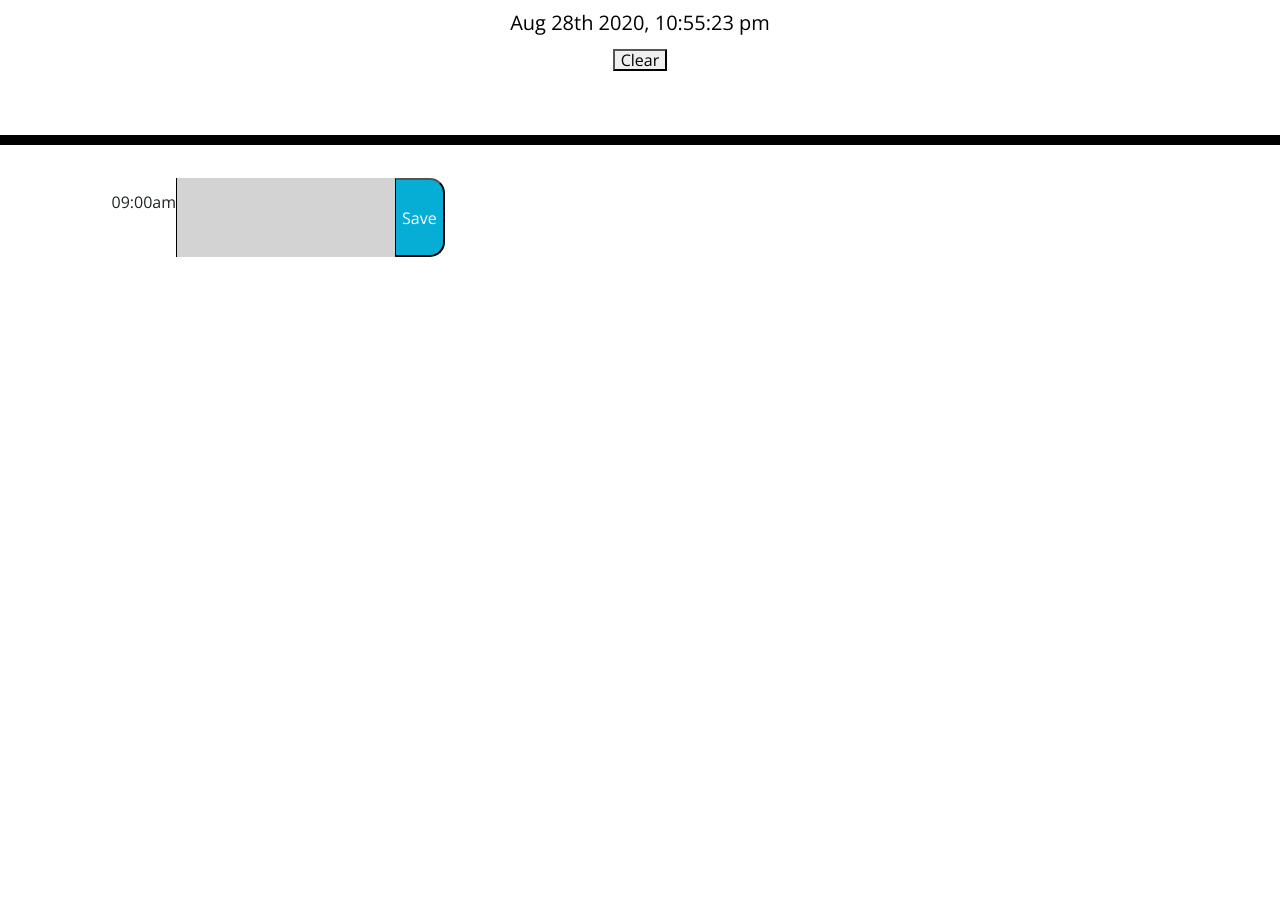
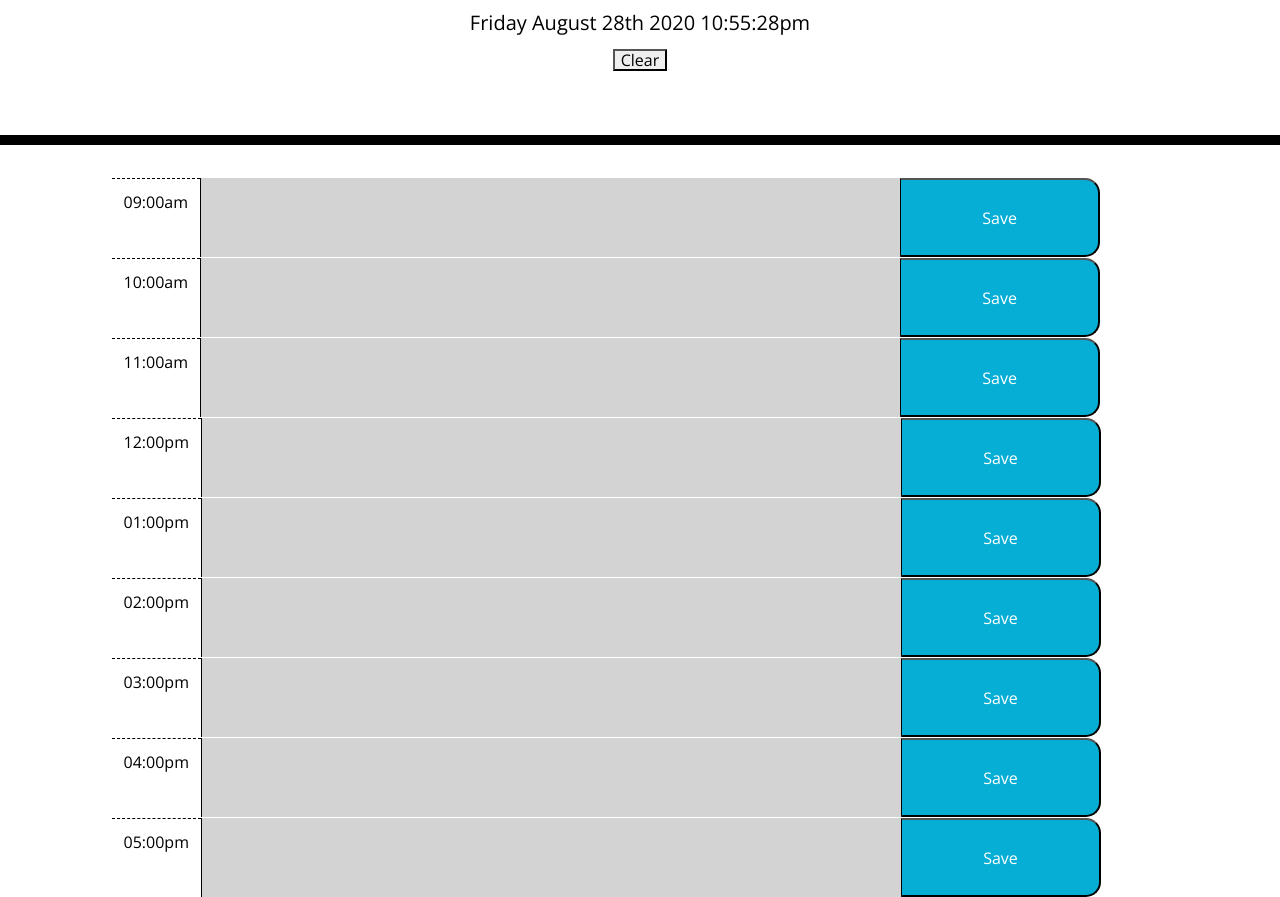
Before and after one commit to LostandConfusedStudent/Work-Day-Scheduler, a plain HTML site: page index.html in a window 1280 px wide. Shown: the part 181-1078 px from the top of the page. Before the commit the page ends 800 px from the top, so only its background shows below. Drawn offline with nearby package versions, Linux system fonts and the light colour scheme.

Commit message:
Added the rest of the time-blocks, made adjustments, and fixed bugs

```diff
--- a/index.html
+++ b/index.html
@@ -31,6 +31,7 @@
 
       <!-- Button to clear all data in local storage -->
       <button type="button" id="clearAll">Clear</button>
+
     </header>
 
     <div class="container">
@@ -40,9 +41,73 @@
       <!-- Test block -->
       <div class="row">
         <div class="input">
-          <span>09:00am</span>
+          <span class="hour">09:00am</span>
         </div>
         <textarea class="form" id="9am"></textarea>
+        <button type="button" class="saveBtn">Save</button>
+      </div>
+
+      <div class="row">
+        <div class="input">
+          <span class="hour">10:00am</span>
+        </div>
+        <textarea class="form" id="10am"></textarea>
+        <button type="button" class="saveBtn">Save</button>
+      </div>
+
+      <div class="row">
+        <div class="input">
+          <span class="hour">11:00am</span>
+        </div>
+        <textarea class="form" id="11am"></textarea>
+        <button type="button" class="saveBtn">Save</button>
+      </div>
+
+      <div class="row">
+        <div class="input">
+          <span class="hour">12:00pm</span>
+        </div>
+        <textarea class="form" id="12pm"></textarea>
+        <button type="button" class="saveBtn">Save</button>
+      </div>
+
+      <div class="row">
+        <div class="input">
+          <span class="hour">01:00pm</span>
+        </div>
+        <textarea class="form" id="13pm"></textarea>
+        <button type="button" class="saveBtn">Save</button>
+      </div>
+
+      <div class="row">
+        <div class="input">
+          <span class="hour">02:00pm</span>
+        </div>
+        <textarea class="form" id="14pm"></textarea>
+        <button type="button" class="saveBtn">Save</button>
+      </div>
+
+      <div class="row">
+        <div class="input">
+          <span class="hour">03:00pm</span>
+        </div>
+        <textarea class="form" id="15pm"></textarea>
+        <button type="button" class="saveBtn">Save</button>
+      </div>
+
+      <div class="row">
+        <div class="input">
+          <span class="hour">04:00pm</span>
+        </div>
+        <textarea class="form" id="16pm"></textarea>
+        <button type="button" class="saveBtn">Save</button>
+      </div>
+
+      <div class="row">
+        <div class="input">
+          <span class="hour">05:00pm</span>
+        </div>
+        <textarea class="form" id="17pm"></textarea>
         <button type="button" class="saveBtn">Save</button>
       </div>
 
--- a/script.js
+++ b/script.js
@@ -1,27 +1,61 @@
 // Set today's date
 // Taken from https://momentjs.com/
-var today = moment().format("MMM Do YYYY, h:mm");
-var seconds = moment().format("ss a")
+var day = moment().format("dddd");
+var today = moment().format("MMMM Do YYYY");
+// var seconds = moment().format("ss a")
 console.log(today);
-console.log(seconds);
 
 // Display today's date on html page
 var invervalSeconds = setInterval(function() {
-    $("#currentDay").html(today + ":" + seconds);
+    $("#currentDay").html(day + " " + today + " " + moment().format("hh:mm:ssa"));
 });
 
 
 // Define variables for every hour
-var hours = moment().hours();
+var hour = moment().hours();
 var yourInput;
 var yourHours;
 
 var nine = $("#9am");
+var ten = $("#10am");
+var eleven = $("#11am");
+var twelve = $("#12pm");
+var one = $("#13pm");
+var two = $("#14pm");
+var three = $("#15pm");
+var four = $("#16pm");
+var five = $("#17pm");
 
 // Function to start the page up
 function startPage() {
+
     var startNine = JSON.parse(localStorage.getItem("09:00am"))
     nine.val(startNine);
+
+    var startTen = JSON.parse(localStorage.getItem("10:00am"))
+    ten.val(startTen);
+
+    var startEleven = JSON.parse(localStorage.getItem("11:00am"))
+    eleven.val(startEleven);
+
+    var startTwelve = JSON.parse(localStorage.getItem("12:00pm"))
+    twelve.val(startTwelve);
+
+    var startOne = JSON.parse(localStorage.getItem("01:00pm"))
+    one.val(startOne);
+
+    var startTwo = JSON.parse(localStorage.getItem("02:00pm"))
+    two.val(startTwo);
+
+    var startThree = JSON.parse(localStorage.getItem("03:00pm"))
+    three.val(startThree);
+
+    var startFour = JSON.parse(localStorage.getItem("04:00pm"))
+    four.val(startFour);
+
+    var startFive = JSON.parse(localStorage.getItem("05:00pm"))
+    five.val(startFive);
+
 }
 
 // Function to change colors of time blocks. Current hour is red, past hour is gray, and future hour is green
@@ -29,10 +63,11 @@ function background() {
 
     $(".form").each(function() {
         var time = parseInt($(this).attr("id"));
-        hours = parseInt(hours);
-        if (hours > time) {
+        console.log(this);
+        hour = parseInt(hour);
+        if (hour > time) {
             $(this).addClass("past");
-        } else if (hours < time) {
+        } else if (hour < time) {
             $(this).addClass("future");
         } else {
             $(this).addClass("present");
@@ -47,7 +82,8 @@ function background() {
     // Buttons to save input to local storage
     $(".saveBtn").on("click", function() {
         yourInput = $(this).siblings(".form").val().trim();
-        console.log(yourInput + " Save button pressed");
+        console.log(yourInput);
+        console.log("Save button pressed");
         yourHours = $(this).siblings(".input").text().trim();
         localStorage.setItem(yourHours, JSON.stringify(yourInput));
     });
--- a/style.css
+++ b/style.css
@@ -11,6 +11,7 @@ textarea{
   color: #000000;
   border-left: 1px solid black;
   padding: 10px;
+  width: 700px;
 }
 
 .jumbotron {
@@ -40,6 +41,8 @@ textarea{
   background-color: #ffffff;
   color: #000000;
   border-top: 1px dashed #000000;
+  text-align: center;
+  padding: 12px;
 }
 
 .past {
@@ -63,6 +66,7 @@ textarea{
   border-bottom-right-radius: 15px;
   background-color: #06AED5;
   color: white;
+  width: 200px;
 }
 
 .saveBtn i:hover {
```
